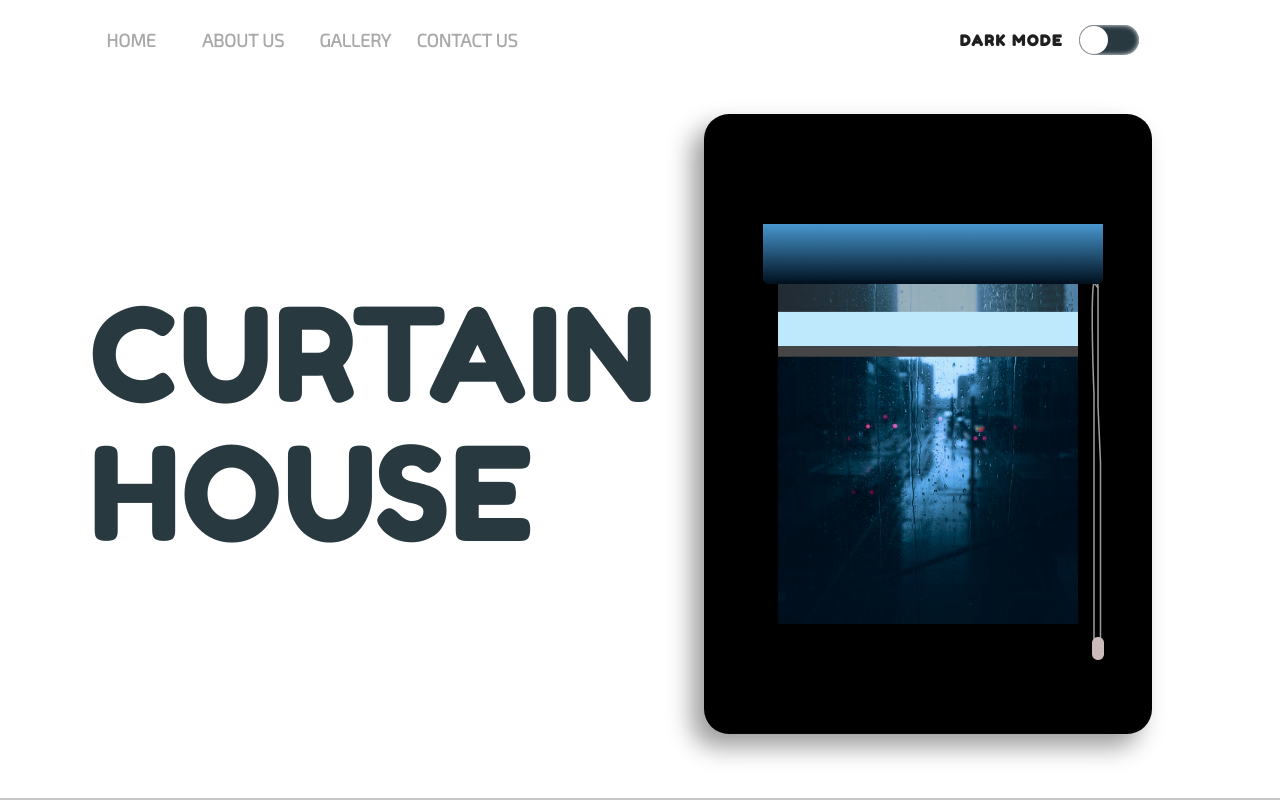
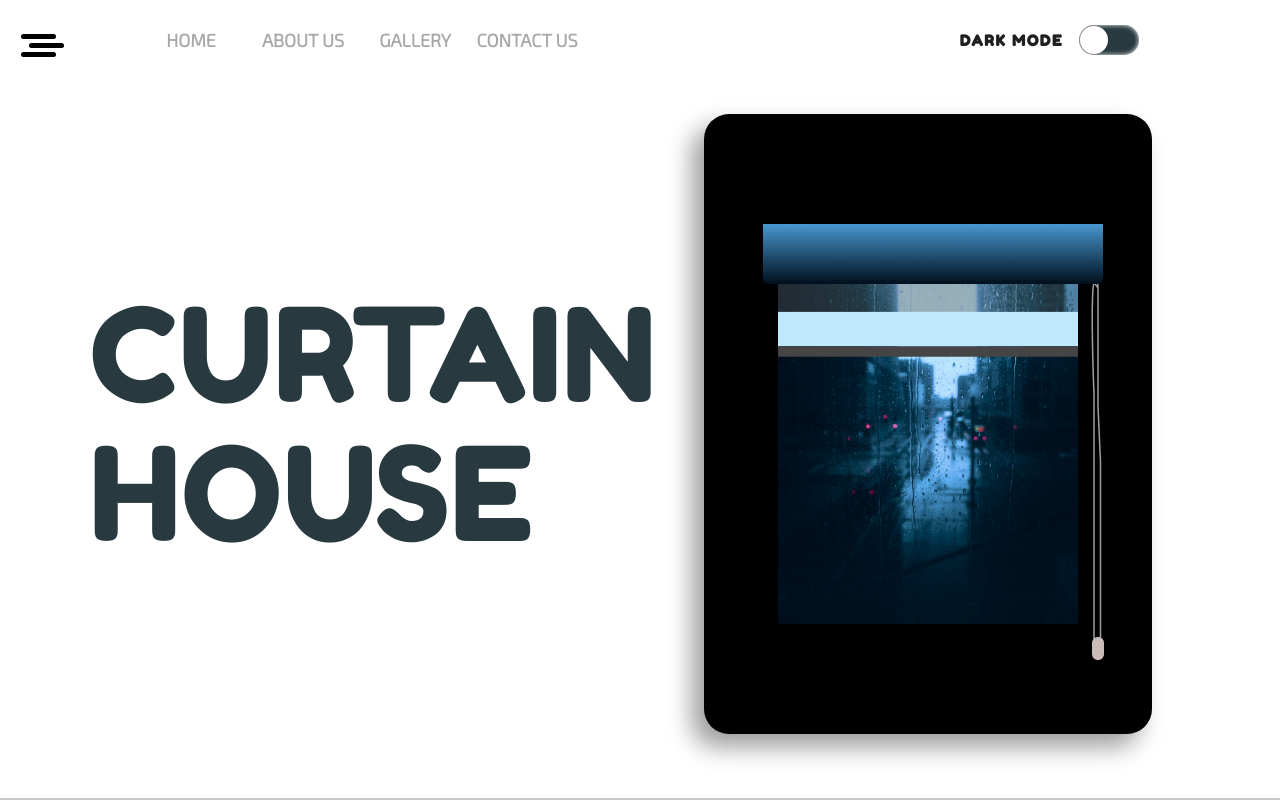
Before and after one commit to manshadchangampalli/CURTAIN-HOUSE-OFFICIAL-WEBSITE, a React (Create React App) app: page / in a window 1280 px wide. Shown: the top 800 px of the page. Built offline with nearby package versions, Linux system fonts and the light colour scheme.

Commit message:
the toggle icon is added

```diff
--- a/src/App.js
+++ b/src/App.js
@@ -1,6 +1,7 @@
 import React ,{ useEffect, useState } from "react";
 import "./App.css";
 import Pages from "./Pages";
+import './App.scss'
 
 
 
--- /dev/null
+++ b/src/App.scss
@@ -0,0 +1,12 @@
+@media (min-width: 768px) and (max-width: 1024px) {
+  // its for tablets
+  // home page
+
+  .home {
+    height: auto;
+    width: 100vw;
+    padding-bottom: 30px;
+    grid-template-columns: repeat(2, 1fr);
+    grid-template-rows: 1fr 86vh;
+  }
+}
--- /dev/null
+++ b/src/Components/ToggleIcon/Toggle.jsx
@@ -0,0 +1,25 @@
+import React from "react";
+import './Toggle.scss'
+
+function Toggle() {
+    function hover(){
+        document.getElementById("fline").style.transform = "translateX(-10px)";
+        document.getElementById("tline").style.transform = "translateX(-10px)";
+    }
+    function hoverOut(){
+        document.getElementById("fline").style.transform = "translateX(-4px)";
+        document.getElementById("tline").style.transform = "translateX(-4px)";
+
+    }
+  return (
+
+      <div onMouseOver={hover} onMouseOut={hoverOut} class="smallbox">
+        <div class="fline" id="fline"></div>
+        <div class="sline" id="sline"></div>
+        <div class="tline" id="tline"></div>
+      </div>
+
+  );
+}
+
+export default Toggle;
--- /dev/null
+++ b/src/Components/ToggleIcon/Toggle.scss
@@ -0,0 +1,39 @@
+
+
+    .smallbox{
+        background: linear-gradient(to left bottom, #ffffff00, #ffffffad);
+        width: 100%;
+        height: 100%;
+        display: grid;
+        cursor: pointer;
+        pointer-events: visible;
+        place-content: center;
+        #fline{
+            width: 35px;
+            height: 5px;
+            pointer-events: visible;
+            margin: 2px 0;
+            background-color: black;
+            transform: translateX(-4px);
+            border-radius: 4px;
+            transition: all 2s ease;
+        }
+        .sline{
+            width: 35px;
+            height: 5px;
+            margin: 2px 0;
+            background-color: black;
+            border-radius: 4px;
+            transition: all 2s ease;
+            transform: translateX(4px);
+        }
+        .tline{
+            width: 35px;
+            height: 5px;
+            margin: 2px 0;
+            background-color: black;
+            transform: translateX(-4px);
+            border-radius: 4px;
+            transition: all 2s ease;
+        }
+    }
--- a/src/pages/Home/Home.jsx
+++ b/src/pages/Home/Home.jsx
@@ -1,6 +1,7 @@
 import React, { useState } from "react";
 import "./Home.scss";
 import CurtainMain from "../../Components/CurtainMain";
+import Toggle from "../../Components/ToggleIcon/Toggle";
 
 function Home(props) {
     const [darkmode, setDarkmode] = useState(false)
@@ -16,6 +17,12 @@ function Home(props) {
       {/* navbar */}
 
       <div className="navbar">
+        {/* for toggle icon when it make resposive */}
+
+        <div className="toggle-icon">
+          <Toggle/>
+        </div>
+
         {/* navbar div for align center the nav items*/}
         <div className="navbar-div">
           <p><a href="#home">HOME</a></p>
--- a/src/pages/Home/Home.scss
+++ b/src/pages/Home/Home.scss
@@ -16,6 +16,9 @@
     display: flex;
     align-items: center;
     justify-content: flex-start;
+    .toggle-icon{
+      margin: 10px 0 0 25px;
+    }
     .navbar-div {
       width: 70%;
       height: 100%;
@@ -165,6 +168,7 @@
   background-color: rgb(0, 0, 0);
 
   .navbar {
+
     .navbar-div {
       P {
         color: #7b7b7b;
```
Also changed, not shown: src/pages/Footer/Footer.scss (deleted, +0 -35 lines).
